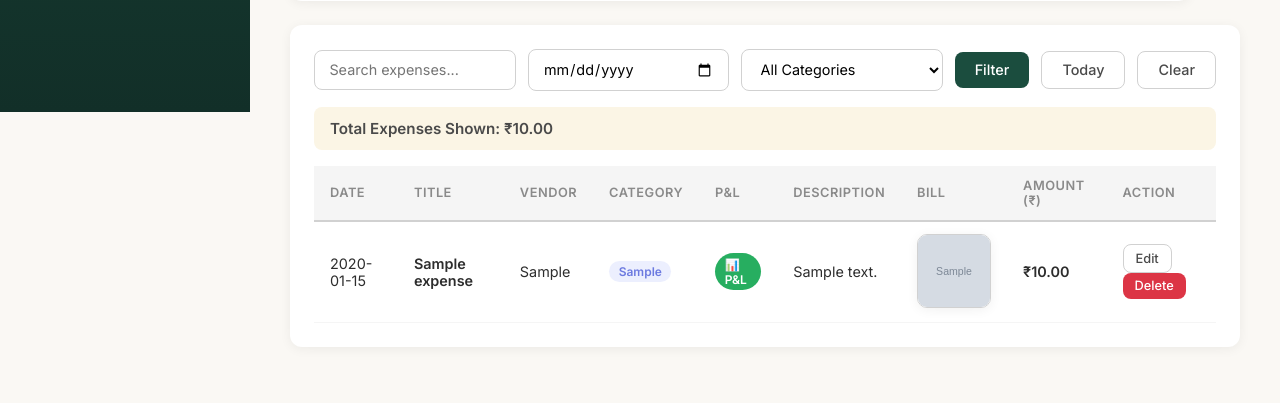
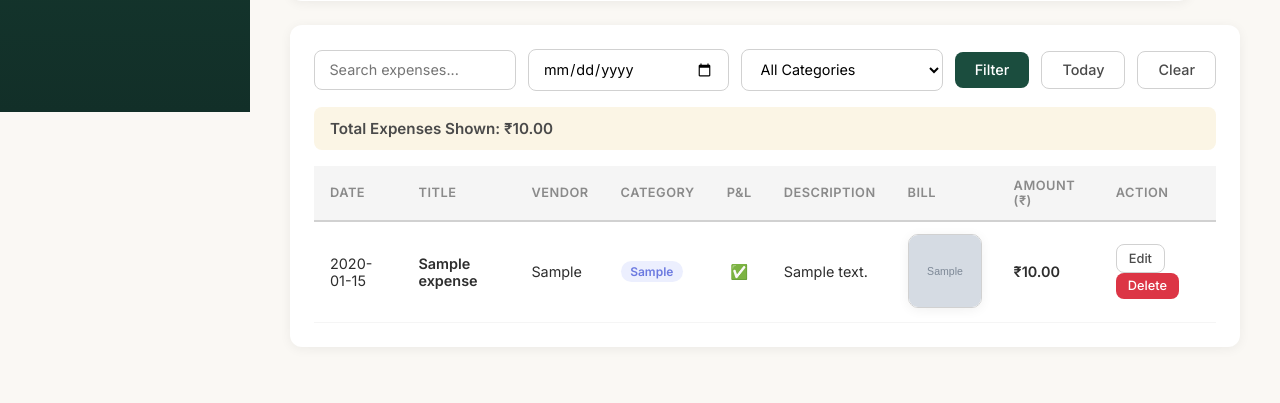
Before and after one commit to Sujay-Nakhare-Git/inventory-management, a Flask app: page /expenses in a window 1280 px wide. Shown: the part 688-1091 px from the top of the page. Run offline with Flask 3, Linux system fonts and the light colour scheme; the visitor is signed in with stand-in values (Sample User, id 1); tables that the repository leaves empty hold one stand-in row (values such as "Sample post"); grey boxes marked "Sample" are stand-in pictures.

Commit message:
Replace P&L badges with simple checkbox in expenses table

```diff
--- a/templates/expenses.html
+++ b/templates/expenses.html
@@ -107,12 +107,8 @@
                     <td><strong>{{ e.title }}</strong></td>
                     <td>{{ e.vendor or '—' }}</td>
                     <td><span class="badge badge-info">{{ e.category }}</span></td>
-                    <td>
-                        {% if e.include_in_pl %}
-                        <span class="badge badge-info" style="background:#27ae60;color:#fff;" title="Included in Profit & Loss">📊 P&L</span>
-                        {% else %}
-                        <span class="badge" style="background:#95a5a6;color:#fff;" title="Tracking only — not in P&L">📋 Track</span>
-                        {% endif %}
+                    <td style="text-align:center;">
+                        {% if e.include_in_pl %}✅{% else %}☐{% endif %}
                     </td>
                     <td>{{ e.description or '—' }}</td>
                     <td>
```
